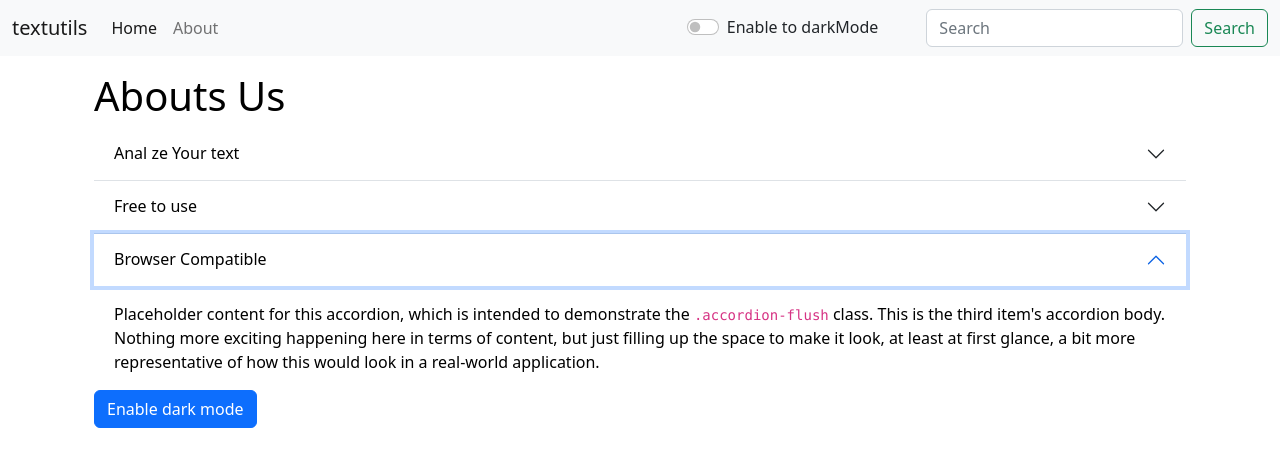
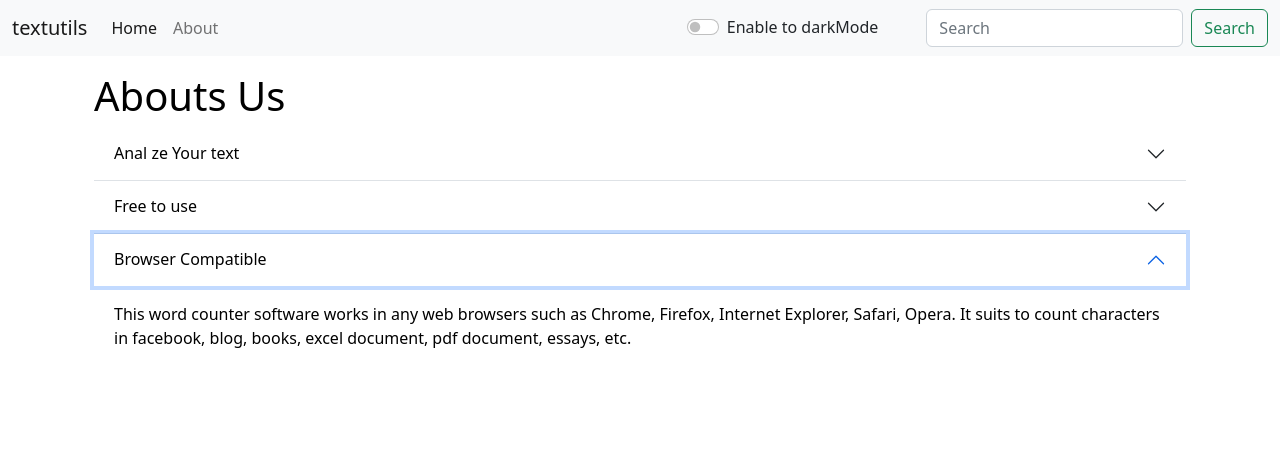
Before and after one commit to sureshjoshi88/my-first-for-react-in-textutils, a React (Create React App) app: page /about in a window 1280 px wide. Both pictures are taken after a click on the button "Browser Compatible". Shown: the top 466 px of the page. Built offline with nearby package versions, Linux system fonts and the light colour scheme.

Commit message:
remove button

```diff
--- a/src/componets/About.js
+++ b/src/componets/About.js
@@ -56,11 +56,11 @@ limit.</div>
                         </button>
                     </h2>
                     <div id="flush-collapseThree" className="accordion-collapse collapse" aria-labelledby="flush-headingThree" data-bs-parent="#accordionFlushExample">
-                        <div className="accordion-body">Placeholder content for this accordion, which is intended to demonstrate the <code>.accordion-flush</code> class. This is the third item's accordion body. Nothing more exciting happening here in terms of content, but just filling up the space to make it look, at least at first glance, a bit more representative of how this would look in a real-world application.</div>
+                        <div className="accordion-body">This word counter software works in any web browsers such as Chrome, Firefox, Internet Explorer, Safari, Opera. It
+                        suits to count characters in facebook, blog, books, excel document, pdf document, essays, etc.</div>
                     </div>
                 </div>
             </div>
-        <button type='button' onClick={toggleStyle} className="btn btn-primary">{btntext}</button>
         </div>
     )
 }
```
